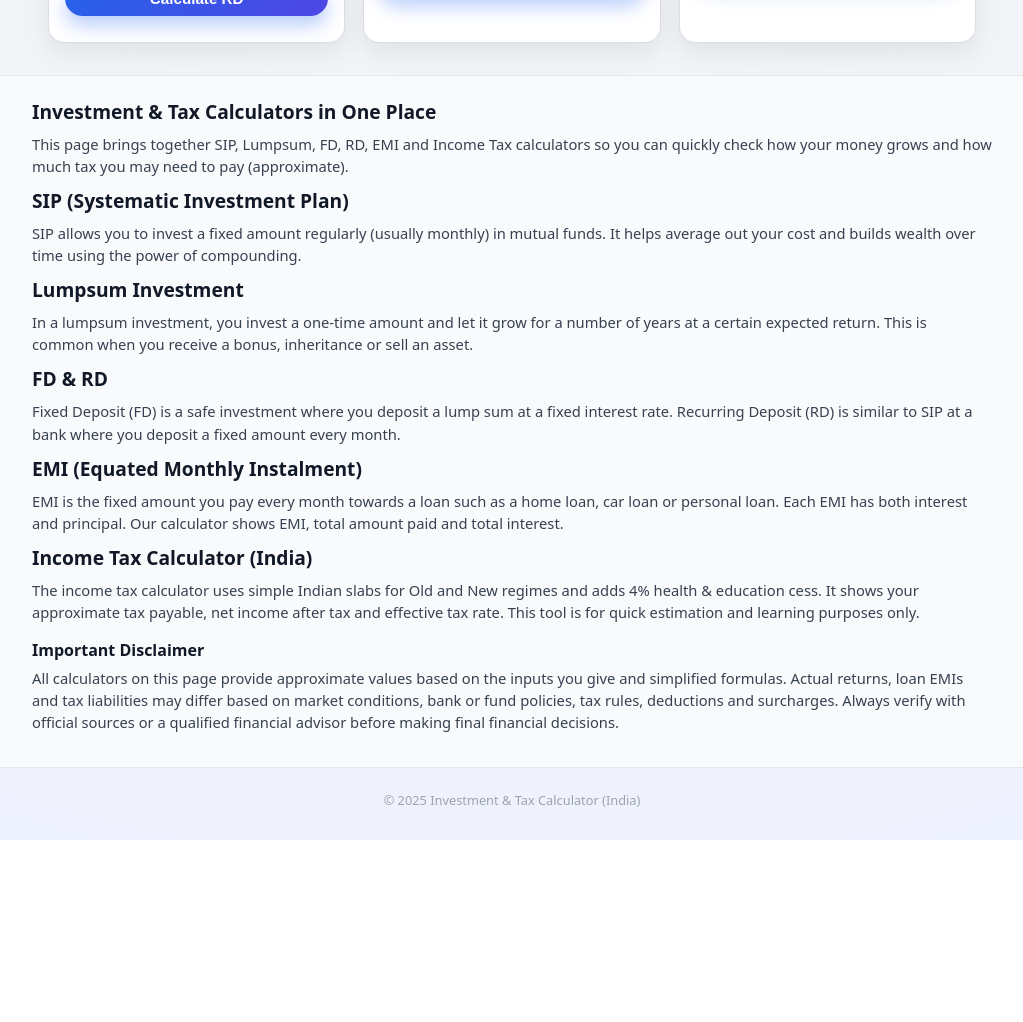
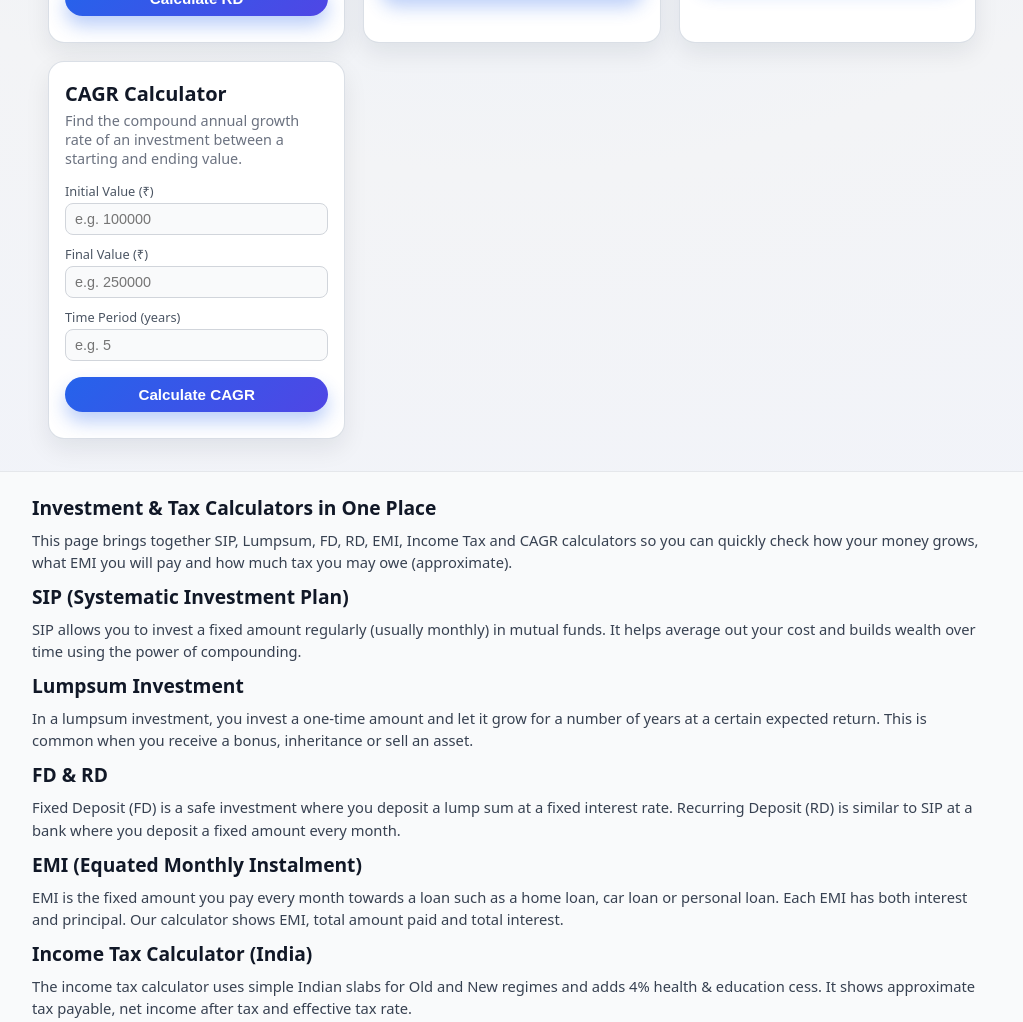
Before and after one commit to Anish8505/sip-frontend, a plain HTML site: page index.html in a window 1280 px wide. Shown: the part 842-1864 px from the top of the page, without its empty margins (128-1151 px from the left). Before the commit the page ends 1682 px from the top, so only its background shows below. Drawn offline with Linux system fonts and the light colour scheme.

Commit message:
Add CAGR calculator and update investment page content

```diff
--- a/index.html
+++ b/index.html
@@ -3,15 +3,15 @@
 <head>
     <meta charset="UTF-8" />
     <title>
-        SIP, Lumpsum, FD, RD, EMI & Income Tax Calculator (India)
+        SIP, Lumpsum, FD, RD, EMI, Tax & CAGR Calculator (India)
     </title>
     <meta name="viewport" content="width=device-width, initial-scale=1" />
 
     <!-- Basic SEO -->
     <meta name="description"
-          content="Free online SIP, Lumpsum, FD, RD, EMI and Income Tax calculator (India). Estimate investment returns, loan EMIs and income tax instantly based on amount, interest rate and duration." />
+          content="Free online SIP, Lumpsum, FD, RD, EMI, Income Tax (India) and CAGR calculator. Estimate investment returns, loan EMIs and income tax instantly." />
     <meta name="keywords"
-          content="sip calculator, lumpsum calculator, fd calculator, rd calculator, emi calculator, income tax calculator india, loan calculator, fixed deposit, recurring deposit, investment calculator, finance tools" />
+          content="sip calculator, lumpsum calculator, fd calculator, rd calculator, emi calculator, income tax calculator india, cagr calculator, loan calculator, fixed deposit, recurring deposit, investment calculator, finance tools" />
 
     <!-- Google tag (gtag.js) -->
     <script async src="https://www.googletagmanager.com/gtag/js?id=G-8CPJLGZ178"></script>
@@ -30,7 +30,7 @@
         <div class="hero-inner">
             <h1 class="hero-title">Investment & Tax Calculator (India)</h1>
             <p class="hero-subtitle">
-                Calculate SIP, Lumpsum, FD, RD, EMI and Income Tax in one place.
+                Calculate SIP, Lumpsum, FD, RD, EMI, Income Tax and CAGR in one place.
             </p>
         </div>
     </header>
@@ -203,6 +203,34 @@
             <div id="taxResultBox" class="result-box"></div>
         </section>
 
+        <!-- CAGR Calculator Card -->
+        <section class="card">
+            <h2 class="card-title">CAGR Calculator</h2>
+            <p class="card-desc">
+                Find the compound annual growth rate of an investment between a starting and ending value.
+            </p>
+
+            <div class="field">
+                <label for="cagrInitial">Initial Value (₹)</label>
+                <input type="number" id="cagrInitial" placeholder="e.g. 100000" />
+            </div>
+
+            <div class="field">
+                <label for="cagrFinal">Final Value (₹)</label>
+                <input type="number" id="cagrFinal" placeholder="e.g. 250000" />
+            </div>
+
+            <div class="field">
+                <label for="cagrYears">Time Period (years)</label>
+                <input type="number" id="cagrYears" placeholder="e.g. 5" />
+            </div>
+
+            <button class="primary-btn" onclick="calculateCagr()">Calculate CAGR</button>
+
+            <div id="cagrError" class="error-text"></div>
+            <div id="cagrResultBox" class="result-box"></div>
+        </section>
+
     </main>
 
     <!-- SEO Content Section -->
@@ -211,8 +239,8 @@
 
             <h2>Investment & Tax Calculators in One Place</h2>
             <p>
-                This page brings together SIP, Lumpsum, FD, RD, EMI and Income Tax calculators so you can
-                quickly check how your money grows and how much tax you may need to pay (approximate).
+                This page brings together SIP, Lumpsum, FD, RD, EMI, Income Tax and CAGR calculators so you can
+                quickly check how your money grows, what EMI you will pay and how much tax you may owe (approximate).
             </p>
 
             <h2>SIP (Systematic Investment Plan)</h2>
@@ -242,13 +270,19 @@
             <h2>Income Tax Calculator (India)</h2>
             <p>
                 The income tax calculator uses simple Indian slabs for Old and New regimes and adds 4% health & education cess.
-                It shows your approximate tax payable, net income after tax and effective tax rate.
-                This tool is for quick estimation and learning purposes only.
+                It shows approximate tax payable, net income after tax and effective tax rate.
+            </p>
+
+            <h2>CAGR (Compounded Annual Growth Rate)</h2>
+            <p>
+                CAGR tells you your average annual growth rate between a starting value and an ending value.
+                It smooths out ups and downs and gives a single percentage that answers:
+                “If my investment moved from A to B in N years, what was the yearly growth rate?”
             </p>
 
             <h3>Important Disclaimer</h3>
             <p>
-                All calculators on this page provide approximate values based on the inputs you give and simplified formulas.
+                All calculators on this page provide approximate values based on the inputs you provide and simplified formulas.
                 Actual returns, loan EMIs and tax liabilities may differ based on market conditions, bank or fund policies,
                 tax rules, deductions and surcharges. Always verify with official sources or a qualified financial advisor
                 before making final financial decisions.
--- a/script.js
+++ b/script.js
@@ -281,3 +281,50 @@ function calculateTax() {
             errorDiv.textContent = "Something went wrong while calling the Tax API.";
         });
 }
+
+// ---------------- CAGR CALCULATOR ----------------
+function calculateCagr() {
+    const initial = document.getElementById("cagrInitial").value;
+    const finalVal = document.getElementById("cagrFinal").value;
+    const years = document.getElementById("cagrYears").value;
+    const errorDiv = document.getElementById("cagrError");
+    const resultBox = document.getElementById("cagrResultBox");
+
+    errorDiv.textContent = "";
+    resultBox.style.display = "none";
+    resultBox.innerHTML = "";
+
+    if (!initial || !finalVal || !years) {
+        errorDiv.textContent = "Please fill all the fields.";
+        return;
+    }
+
+    if (initial <= 0 || finalVal <= 0 || years <= 0) {
+        errorDiv.textContent = "Values must be greater than zero.";
+        return;
+    }
+
+    fetch(`${API_BASE_URL}/api/cagr?initial=${initial}&final=${finalVal}&years=${years}`)
+        .then(res => {
+            if (!res.ok) {
+                throw new Error("API error: " + res.status);
+            }
+            return res.json();
+        })
+        .then(data => {
+            resultBox.style.display = "block";
+            resultBox.innerHTML = `
+                <h3>CAGR Results</h3>
+                <p><strong>Initial Value:</strong> ₹${data.initialAmount.toLocaleString("en-IN")}</p>
+                <p><strong>Final Value:</strong> ₹${data.finalAmount.toLocaleString("en-IN")}</p>
+                <p><strong>Time Period:</strong> ${data.years} years</p>
+                <p><strong>Total Gain:</strong> ₹${data.totalGain.toLocaleString("en-IN")}</p>
+                <p><strong>Total Return:</strong> ${data.totalReturnPercent.toFixed(2)}%</p>
+                <p><strong>CAGR (per year):</strong> ${data.cagrPercent.toFixed(2)}%</p>
+            `;
+        })
+        .catch(err => {
+            console.error(err);
+            errorDiv.textContent = "Something went wrong while calling the CAGR API.";
+        });
+}
```
